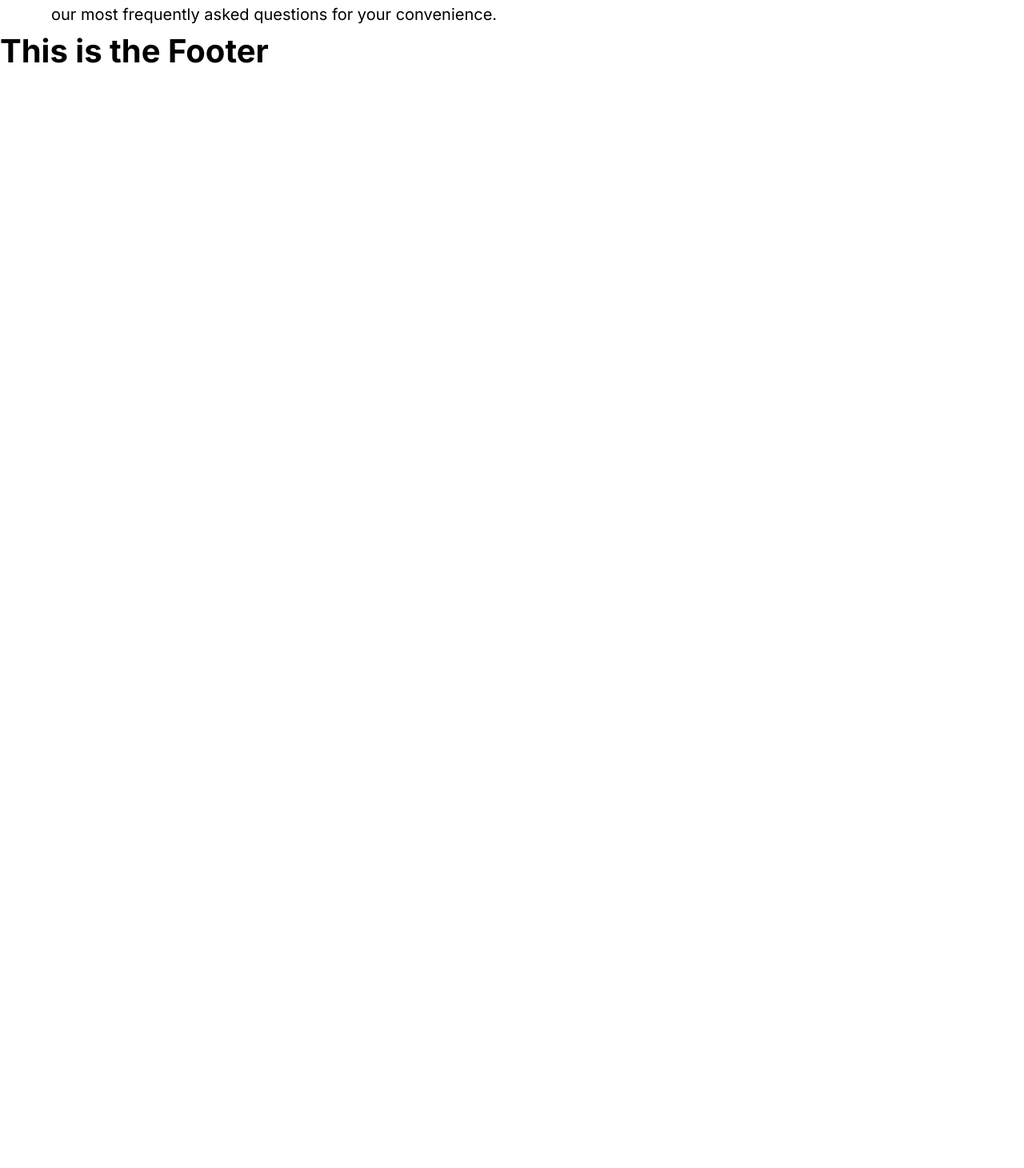
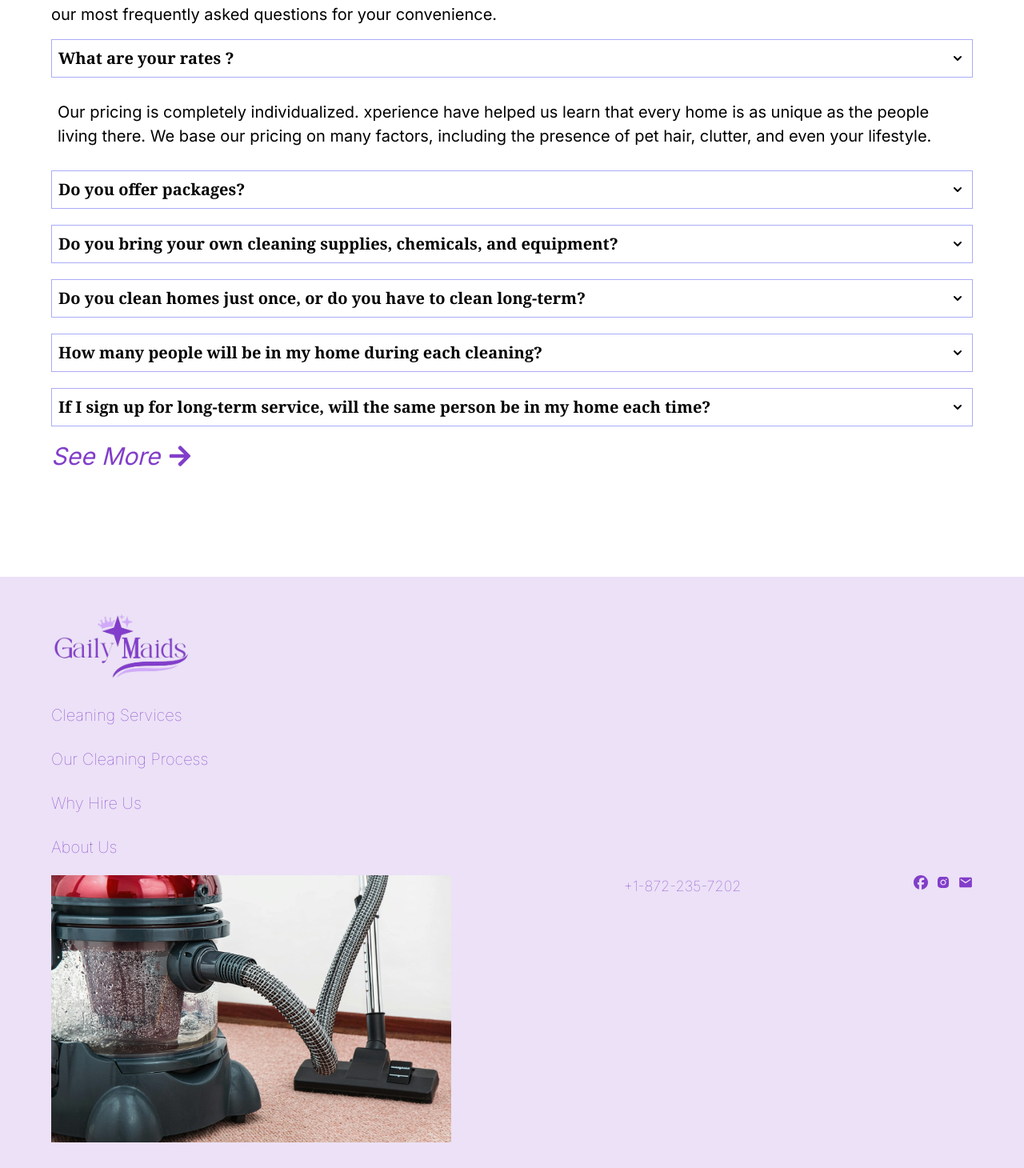
Before and after one commit to dedayorr/Gaily-maids, a Next.js app: page / in a window 1280 px wide. Shown: the part 6730-8190 px from the top of the page at 80% size. Before the commit the page ends 6824 px from the top, so only its background shows below. Built offline with nearby package versions, Linux system fonts and the light colour scheme.

Commit message:
footer-done

```diff
--- /dev/null
+++ b/app/cleaningprocess/page.tsx
@@ -0,0 +1,17 @@
+import React from "react";
+
+const CleaningProcess = () => {
+  return (
+    <div className="text-black">
+      {" "}
+      <h1 className="text-[30px] font-bold leading-8 text-[#823ec9] lg:text-[45px]">
+        Our Home Cleaning Process
+      </h1>
+      <h2 className="font-light text-[28px] lg:text-[35px] lg:tracking-widest">
+         Full Service House Cleaning
+        </h2>
+    </div>
+  );
+};
+
+export default CleaningProcess;
--- a/app/components/Footer/Footer.tsx
+++ b/app/components/Footer/Footer.tsx
@@ -1,10 +1,73 @@
-"use client"
-import React from 'react'
+"use client";
+import React from "react";
+import Image from "next/image";
+import Link from "next/link";
+import { FaFacebook } from "react-icons/fa6";
+import { AiFillInstagram } from "react-icons/ai";
+import { IoMdMail } from "react-icons/io";
+import "./footer.css";
 
 const Footer = () => {
   return (
-    <div className='font-bold text-[40px] text-black'>This is the Footer</div>
-  )
-}
+    <div className="flex flex-col gap-[20px] py-[10%] font-bold text-[40px] text-black mt-[10%] bg-[#813ec927] lg:py-[3%]">
+      <Link href="/" className="">
+        {" "}
+        <Image
+          className="footer-logo mx-auto lg:mx-0"
+          src="/gaily-bg.png "
+          alt=""
+          width={200}
+          height={200}
+        />
+      </Link>
 
-export default Footer
+      <div className="lg:ml-[5%] flex flex-col gap-[10px] text-[14px] text-white lg:gap-[25px] lg:text-[20px] font-thin">
+        <Link href="/cleaningservices">
+          <p className="flex justify-center text-[20px] text-[#823ec9]  lg:hover:text-2xl lg:justify-normal">
+            Cleaning Services
+          </p>
+        </Link>
+
+        <Link href="">
+          <p className=" flex justify-center text-[20px] text-[#823ec9]  lg:hover:text-2xl lg:justify-normal ">
+            Our Cleaning Process
+          </p>
+        </Link>
+        <Link href="">
+          <p className="flex justify-center text-[20px] text-[#823ec9]  lg:hover:text-2xl lg:justify-normal">
+            Why Hire Us
+          </p>
+        </Link>
+        <Link href="">
+          <p className="flex justify-center text-[20px] text-[#823ec9]  lg:hover:text-2xl lg:justify-normal">
+            About Us
+          </p>
+        </Link>
+      </div>
+      <div className="lg:flex lg:mx-[5%]">
+      <Image
+                className="hidden lg:block "
+                src="/footer-image.png "
+                alt=""
+                width={500}
+                height={500}
+              />
+
+        <a
+          className=" flex justify-center mx-auto text-[18px] text-[#823ec9] md:text-[18px] lg:justify-normal lg:mb-[1%] font-thin"
+          href="tel:+1-872-235-7202"
+        >
+          {" "}
+          +1-872-235-7202{" "}
+        </a>
+        <div className="flex justify-center text-[28px] text-[#823ec9] gap-[20px] md:text-[18px] md:gap-[10px] lg:justify-normal">
+          <FaFacebook />
+          <AiFillInstagram />
+          <IoMdMail />
+        </div>
+      </div>
+    </div>
+  );
+};
+
+export default Footer;
--- /dev/null
+++ b/app/components/Footer/footer.css
@@ -0,0 +1,17 @@
+.footer-logo{
+    height: 90px;
+    width: 80%;
+    object-fit: cover;
+}
+
+
+@media (min-width: 992px){
+    .footer-logo{
+        /* background-color: yellow; */
+        height: 100px;
+        width: 23%;
+        object-fit: cover;
+    }
+
+
+}
--- a/app/components/Header/Header.tsx
+++ b/app/components/Header/Header.tsx
@@ -73,7 +73,7 @@ const Header = () => {
               </p>
             </Link>
 
-            <Link href="">
+            <Link href="/cleaningprocess">
               <p className="lg:hover:text-2xl">Our Cleaning Process</p>
             </Link>
             <Link href="">
--- a/app/components/contents/FAQ/Faq.tsx
+++ b/app/components/contents/FAQ/Faq.tsx
@@ -1,17 +1,27 @@
-"use client"
+"use client";
 import React from "react";
+import {
+  Accordion,
+  AccordionContent,
+  AccordionPanel,
+  AccordionTitle,
+} from "flowbite-react";
+import Link from "next/link";
+import { FaArrowRight } from "react-icons/fa";
 import style from "./faq.module.css";
 
 const Faq = () => {
   return (
     <div className="text-black px-[5%] flex flex-col gap-[15px]">
       <div
-        className={`mx-auto text-[30px] font-semibold h-[50px] w-[40%] flex justify-center items-center text-[#823ec9]`}
+        className={`mx-auto text-[30px] font-semibold h-[50px] w-[40%] flex justify-center items-center text-[#823ec9] lg:text-[40px]`}
       >
         FAQ
       </div>
       <div className="leading-8 flex flex-col gap-[10px]">
-        <h2 className="font-semibold">Most Common Questions And Answers</h2>
+        <h2 className="font-bold text-[20px] lg:text-[25px]">
+          Most Common Questions And Answers
+        </h2>
         <p className="text-justify ">
           Molly Maid is committed to your complete satisfaction, which is why we
           strive to offer the most consistent, reliable, and affordable
@@ -20,6 +30,88 @@ const Faq = () => {
           questions for your convenience.
         </p>
       </div>
+
+      <Accordion className="border-none flex flex-col gap-[20px]">
+        <AccordionPanel className="">
+          <AccordionTitle className="border border-[#2225eb62] p-2 font-serif font-semibold">
+            What are your rates ?
+          </AccordionTitle>
+          <AccordionContent className="p-2 ">
+            Our pricing is completely individualized. xperience have helped us
+            learn that every home is as unique as the people living there. We
+            base our pricing on many factors, including the presence of pet
+            hair, clutter, and even your lifestyle.
+          </AccordionContent>
+        </AccordionPanel>
+        <AccordionPanel className="">
+          <AccordionTitle className="border border-[#2226eb62] p-2 font-serif font-semibold">
+            Do you offer packages?
+          </AccordionTitle>
+          <AccordionContent className="p-2 ">
+            We completely individualize our cleanings, so no specific packages
+            are offered. We use a proven system to clean thoroughly,
+            consistently, and efficiently. For a list of items we generally
+            clean during a visit, please visit our cleaning services page. We
+            also tailor our visit to your individual needs and your home's
+            cleaning requirements. Please contact your local office for more
+            information.
+          </AccordionContent>
+        </AccordionPanel>
+        <AccordionPanel className="">
+          <AccordionTitle className="border border-[#2226eb62] p-2  text-left font-serif font-semibold">
+            Do you bring your own cleaning supplies, chemicals, and equipment?
+          </AccordionTitle>
+          <AccordionContent className="p-2 ">
+            Yes, we bring everything we need to clean your home. You don't have
+            to provide a thing.
+          </AccordionContent>
+        </AccordionPanel>
+        <AccordionPanel className="">
+          <AccordionTitle className="border border-[#2226eb62] p-2 text-left font-serif font-semibold">
+            Do you clean homes just once, or do you have to clean long-term?
+          </AccordionTitle>
+          <AccordionContent className="p-2 ">
+            While most of our customers prefer a weekly cleaning on a regularly
+            scheduled day, we also clean homes every other week or less
+            frequently. Even special occasions.
+          </AccordionContent>
+        </AccordionPanel>
+        <AccordionPanel className="">
+          <AccordionTitle className="border border-[#2226eb62] p-2 font-serif font-semibold">
+            How many people will be in my home during each cleaning?
+          </AccordionTitle>
+          <AccordionContent className="p-2 ">
+            Gaily Maids offices may send one, two, or three team members to
+            clean a home. Our goal is to customize the cleaning to meet our
+            client&quot;s needs and also provide our team members with the
+            greatest opportunities for career advancement. We will work with you
+            so that you know how many people will be in your home. We respect
+            that your home is private, and the trust you place in us by inviting
+            us into your home.
+          </AccordionContent>
+        </AccordionPanel>
+        <AccordionPanel className="">
+          <AccordionTitle className="border border-[#2226eb62] p-2 font-serif font-semibold">
+            If I sign up for long-term service, will the same person be in my
+            home each time?
+          </AccordionTitle>
+          <AccordionContent className="p-2 ">
+            We make every effort to ensure that we keep the same team who serves
+            your home cleans during each visit. If a member of the team changes,
+            our office staff contacts you beforehand to learn if you prefer
+            someone other than your regular cleaning professional or would
+            rather change your scheduled day so your favorite team member can
+            clean.
+          </AccordionContent>
+        </AccordionPanel>
+      </Accordion>
+      <Link
+        href=""
+        className="text-[18px] text-[#823ec9] flex items-center gap-[10px] lg:text-[30px]"
+      >
+        <p className="italic hover:underline">See More</p>
+        <FaArrowRight />
+      </Link>
     </div>
   );
 };
--- a/app/pages/api/sendEmail.js
+++ /dev/null
@@ -1,51 +0,0 @@
-// pages/api/sendEmail.js
-import nodemailer from 'nodemailer';
-
-export default async function handler(req, res) {
-  if (req.method === 'POST') {
-    const { firstName, lastName, email, phone, numberOfPets, bedrooms, fullBathrooms, halfBathrooms, rooms } = req.body;
-
-    const transporter = nodemailer.createTransport({
-      service: 'gmail',
-      auth: {
-        user: process.env.EMAIL_USER,
-        pass: process.env.EMAIL_PASS,
-      },
-    });
-
-    const mailOptions = {
-      from: process.env.EMAIL_USER,
-      to: process.env.RECEIVER_EMAIL,
-      subject: 'New Form Submission',
-      text: `
-        First Name: ${firstName}
-        Last Name: ${lastName}
-        Email: ${email}
-        Phone: ${phone}
-        Number of Pets: ${numberOfPets}
-        Bedrooms: ${bedrooms}
-        Full Bathrooms: ${fullBathrooms}
-        Half Bathrooms: ${halfBathrooms}
-        Dining Room: ${rooms.dining}
-        Kitchen: ${rooms.kitchen}
-        Living Room: ${rooms.livingRoom}
-        Family Room: ${rooms.familyRoom}
-        Laundry: ${rooms.laundry}
-        Utility Room: ${rooms.utilityRoom}
-        Den: ${rooms.den}
-        Loft: ${rooms.loft}
-        Basement: ${rooms.basement}
-      `,
-    };
-
-    try {
-      await transporter.sendMail(mailOptions);
-      res.status(200).json({ message: 'Email sent successfully' });
-    } catch (error) {
-      console.error('Error sending email:', error);
-      res.status(500).json({ error: 'Error sending email' });
-    }
-  } else {
-    res.status(405).json({ error: 'Method not allowed' });
-  }
-}
--- a/app/users/page.tsx
+++ /dev/null
@@ -1,9 +0,0 @@
-import React from 'react'
-
-const AboutPage = () => {
-  return (
-    <div className='text-black'>AboutPage</div>
-  )
-}
-
-export default AboutPage
```
Also changed, not shown: app/cleaningprocess/cleaningprocess.module.css (added), public/footer-image.png (added), public/gaily-bg.png (added).
